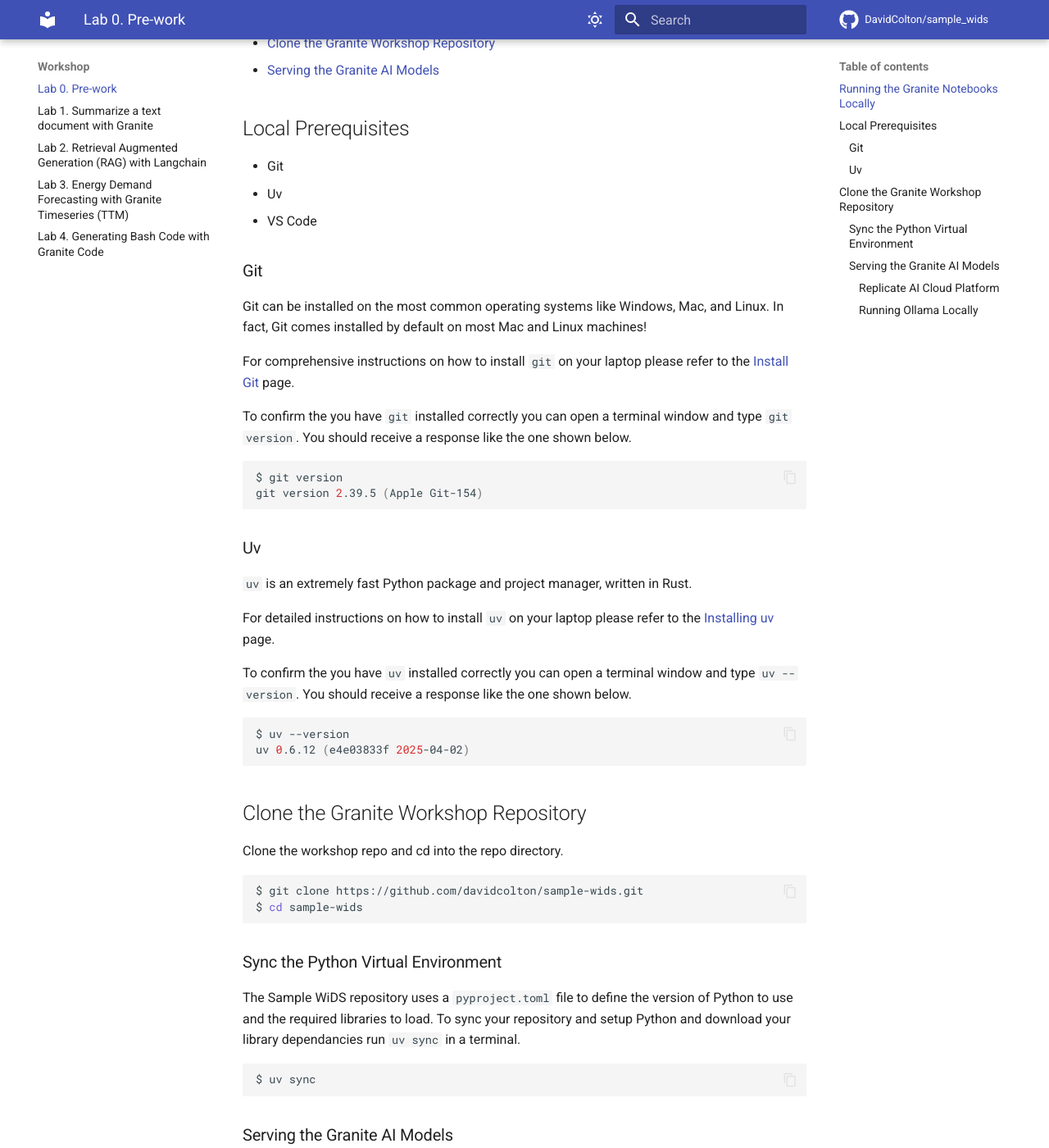
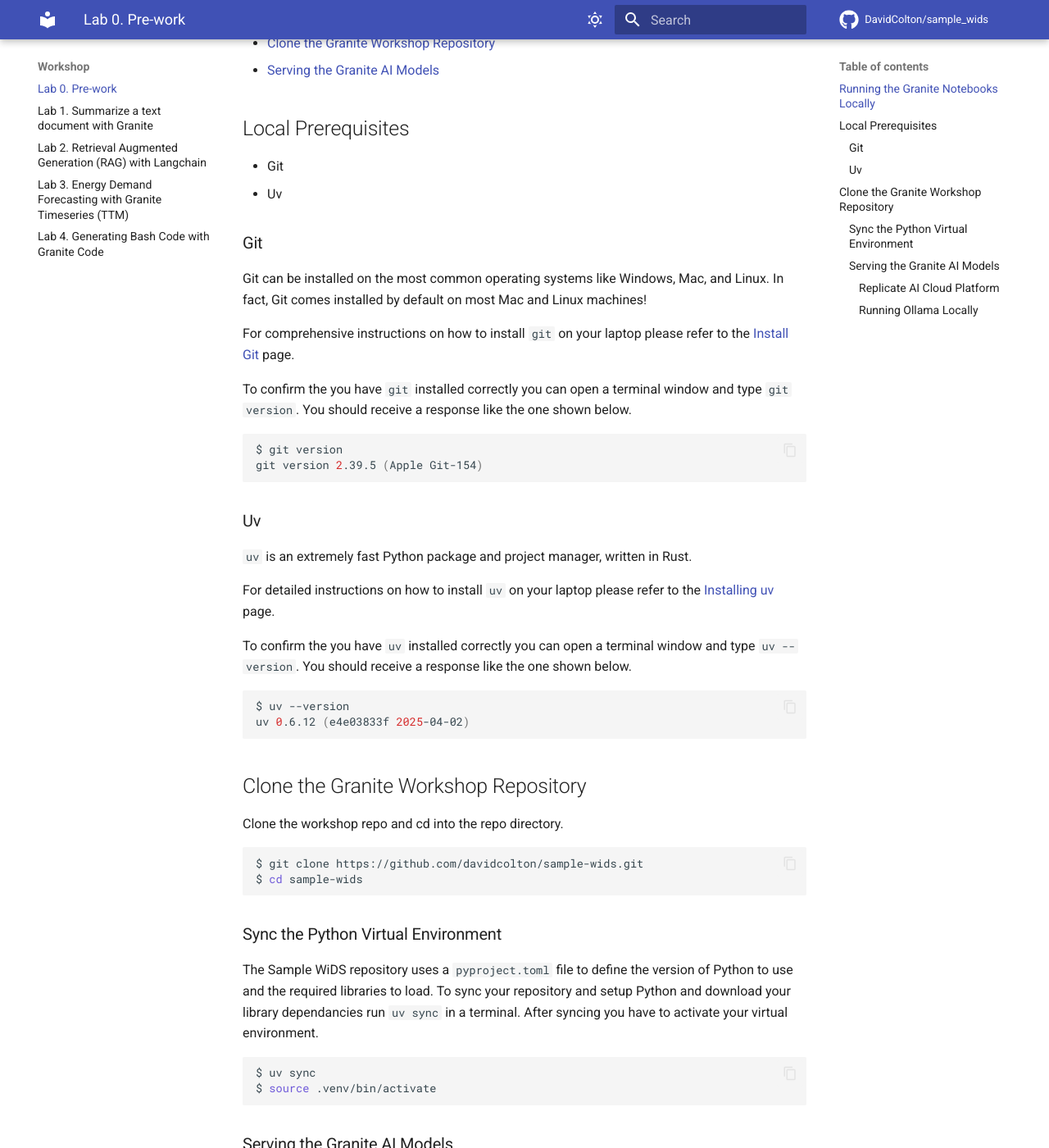
Before and after one commit to davidcolton/sample-wids, an MkDocs documentation site: the page built from docs/pre-work/readme.md, in a window 1280 px wide and 1400 px high, scrolled down 522 px. Shown: the whole window at 82% size. Built offline with MkDocs 1.6.1 and Material for MkDocs 9.7.7, drawn with Linux system fonts in a browser that asks for light colours.

Commit message:
Activate virtual environment

````diff
--- a/docs/pre-work/readme.md
+++ b/docs/pre-work/readme.md
@@ -19,7 +19,6 @@
 
 - Git
 - Uv
-- VS Code
 
 
 
@@ -66,10 +65,11 @@
 
 ### Sync the Python Virtual Environment
 
-The Sample WiDS repository uses a `pyproject.toml` file to define the version of Python to use and the required libraries to load. To sync your repository and setup Python and download your library dependancies run `uv sync` in a terminal.
+The Sample WiDS repository uses a `pyproject.toml` file to define the version of Python to use and the required libraries to load. To sync your repository and setup Python and download your library dependancies run `uv sync` in a terminal. After syncing you have to activate your virtual environment.
 
 ```shell
 $ uv sync
+$ source .venv/bin/activate
 ```
 
 
````
